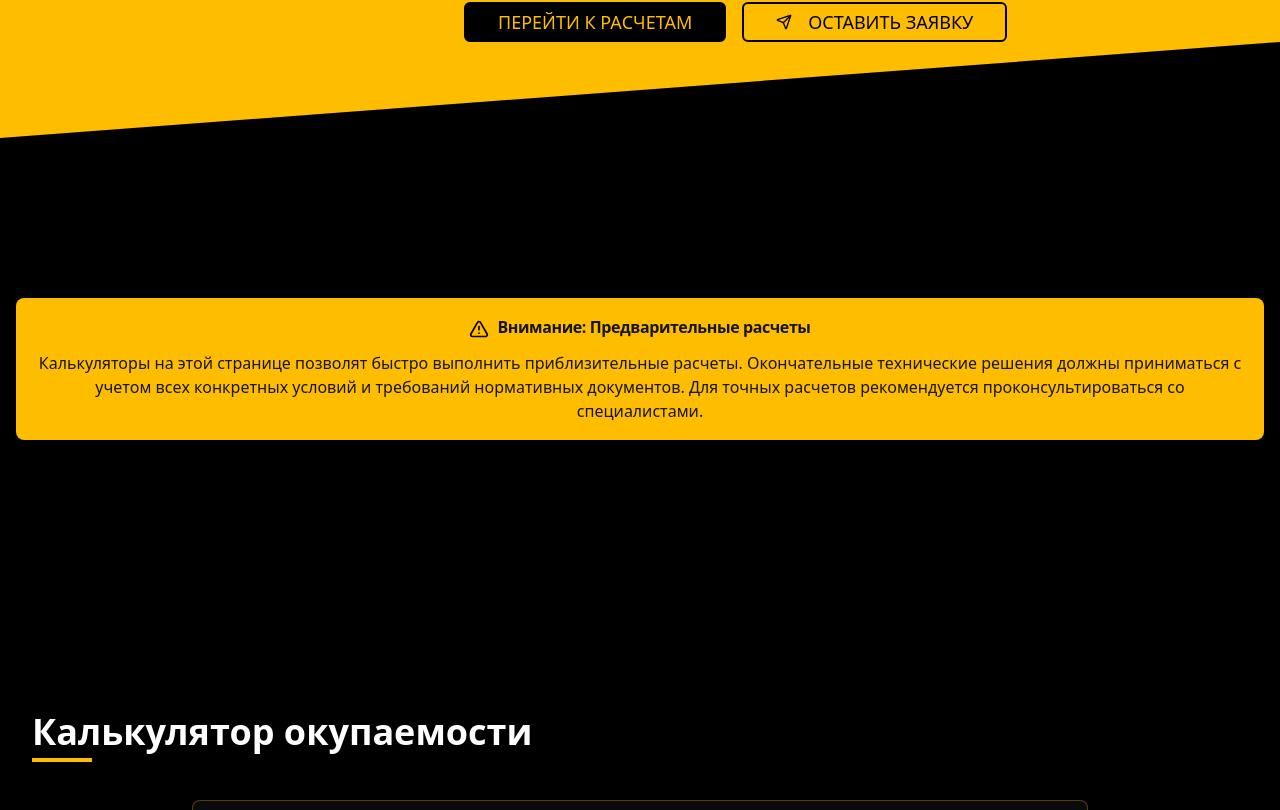
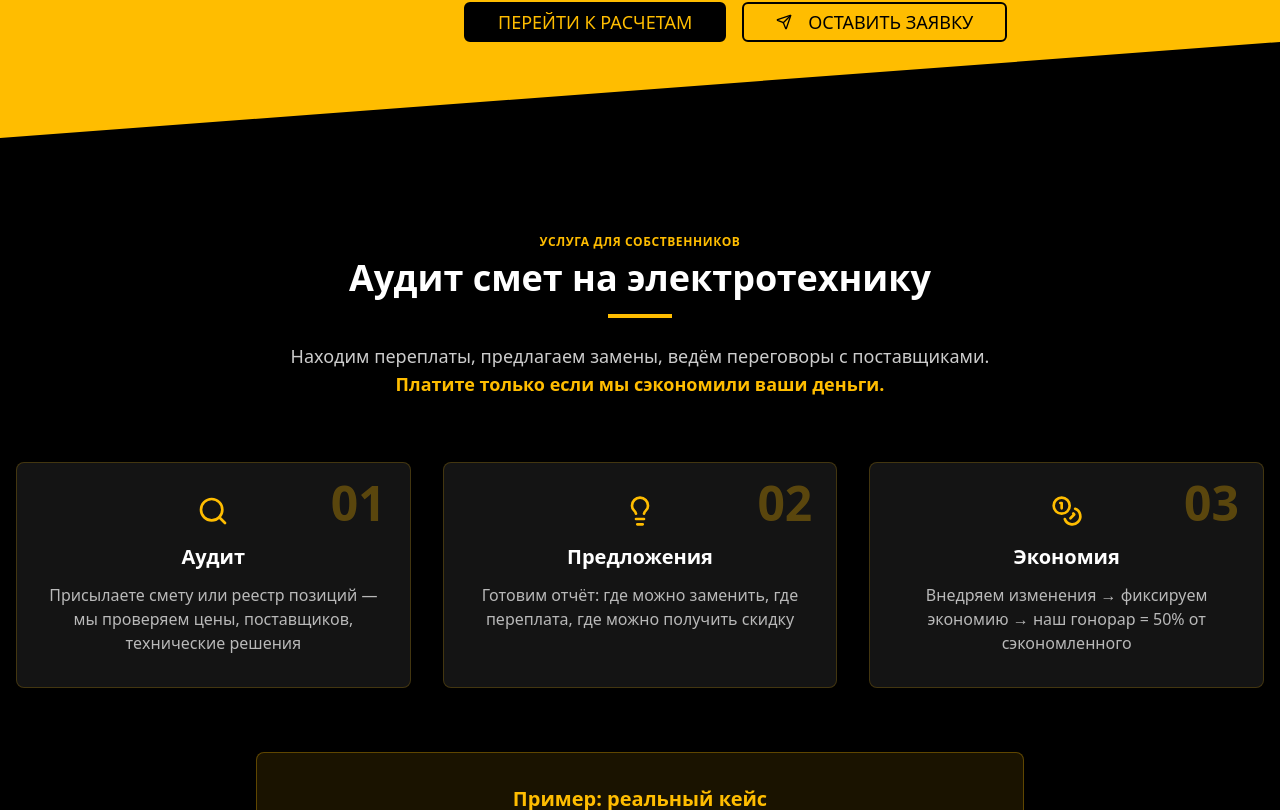
Before and after one commit to 1Andrey-zakaz1/zasvet-landing-page-hub, a React (Vite) app: page /owners in a window 1280 px wide. Shown: the part 1410-2220 px from the top of the page. Built offline with nearby package versions, Linux system fonts and the light colour scheme.

Commit message:
Добавлена аудит-секция для собственников
Co-authored-by: 1Andrey-zakaz1 <212301599+1Andrey-zakaz1@users.noreply.github.com>

```diff
--- a/src/pages/OwnersPage.tsx
+++ b/src/pages/OwnersPage.tsx
@@ -2,7 +2,15 @@
 import React from 'react';
 import RolePage from './RolePage';
 import OwnersSection from '@/components/sections/OwnersSection';
+import AuditSection from '@/components/sections/AuditSection';
 
-const OwnersPage = () => <RolePage roleSection={<OwnersSection />} />;
+const OwnersPage = () => (
+  <RolePage roleSection={
+    <>
+      <OwnersSection />
+      <AuditSection />
+    </>
+  } />
+);
 
 export default OwnersPage;
```
